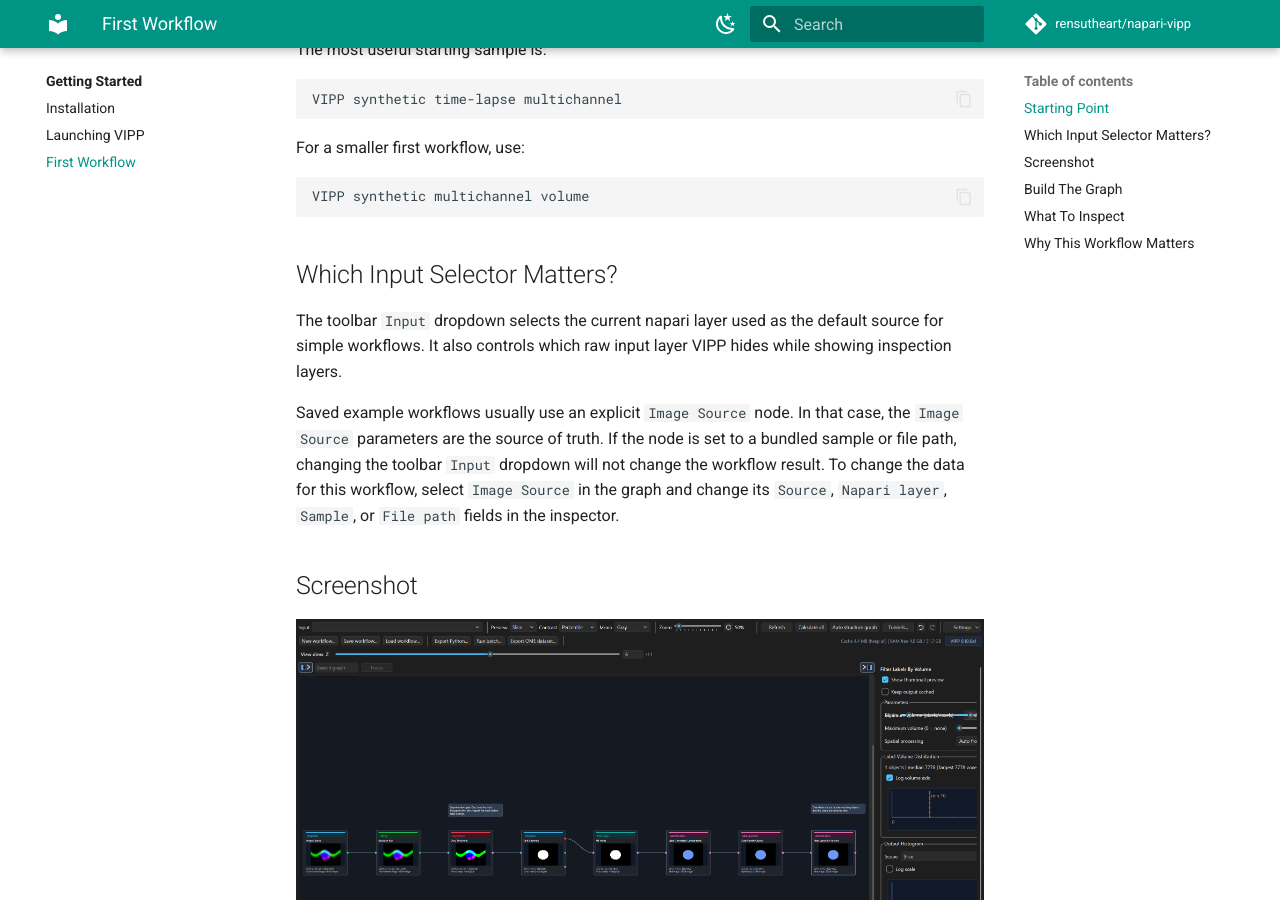
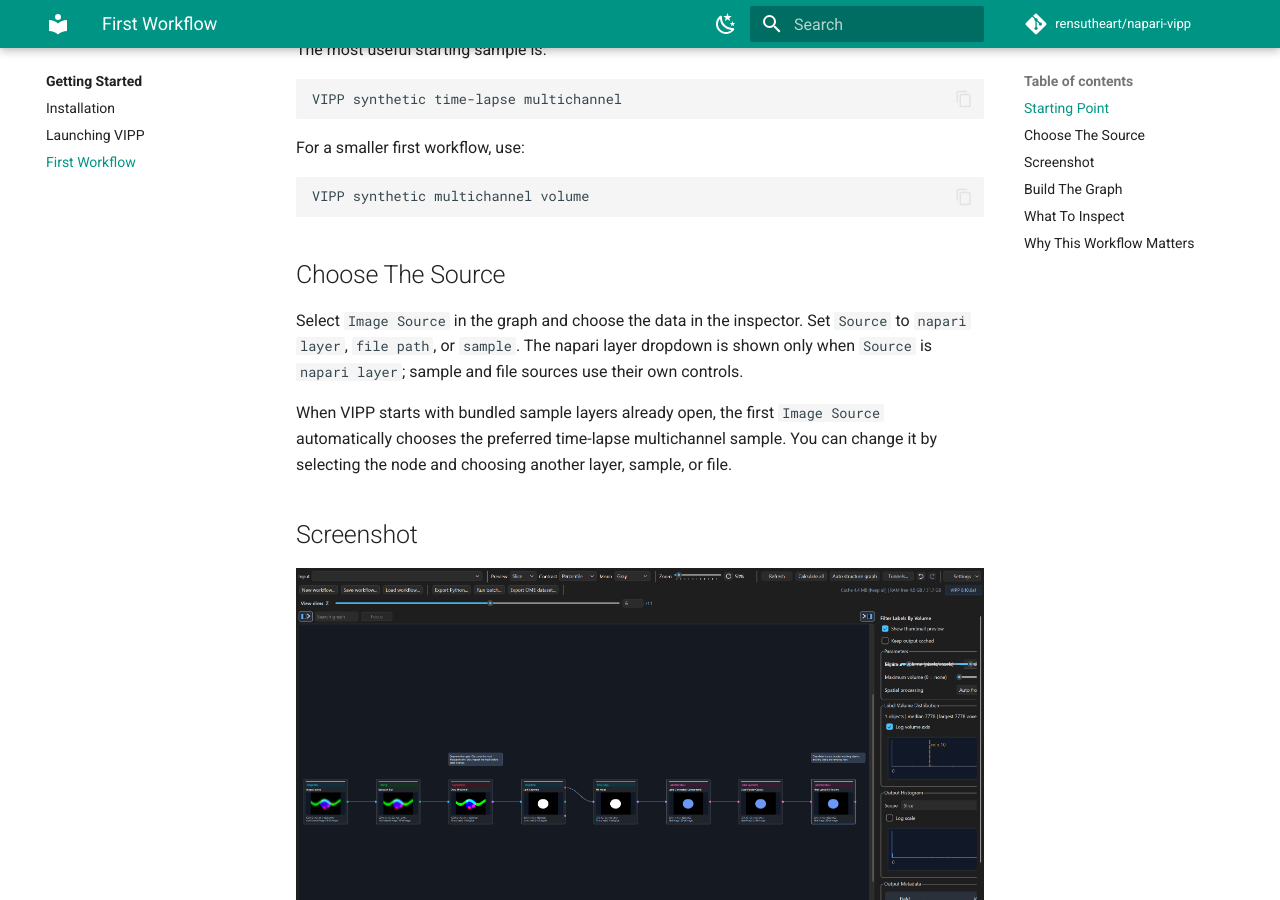
Before and after one commit to rensutheart/vipp-mkdocs, an MkDocs documentation site: the page built from docs/getting-started/first-workflow.md, in a window 1280 px wide and 900 px high, scrolled down 430 px. Built offline with MkDocs 1.6.1 and Material for MkDocs 9.7.7, drawn with Linux system fonts in a browser that asks for light colours; comment, search, counter and statistics services are not loaded.

Commit message:
Update source selection documentation

````diff
--- a/docs/getting-started/first-workflow.md
+++ b/docs/getting-started/first-workflow.md
@@ -23,18 +23,17 @@ For a smaller first workflow, use:
 VIPP synthetic multichannel volume
 ```
 
-## Which Input Selector Matters?
+## Choose The Source
 
-The toolbar `Input` dropdown selects the current napari layer used as the
-default source for simple workflows. It also controls which raw input layer VIPP
-hides while showing inspection layers.
+Select `Image Source` in the graph and choose the data in the inspector. Set
+`Source` to `napari layer`, `file path`, or `sample`. The napari layer dropdown
+is shown only when `Source` is `napari layer`; sample and file sources use their
+own controls.
 
-Saved example workflows usually use an explicit `Image Source` node. In that
-case, the `Image Source` parameters are the source of truth. If the node is set
-to a bundled sample or file path, changing the toolbar `Input` dropdown will not
-change the workflow result. To change the data for this workflow, select
-`Image Source` in the graph and change its `Source`, `Napari layer`, `Sample`,
-or `File path` fields in the inspector.
+When VIPP starts with bundled sample layers already open, the first
+`Image Source` automatically chooses the preferred time-lapse multichannel
+sample. You can change it by selecting the node and choosing another layer,
+sample, or file.
 
 ## Screenshot
 
````
Also changed, not shown: docs/troubleshooting/common-pitfalls.md (+5 -9 lines).
